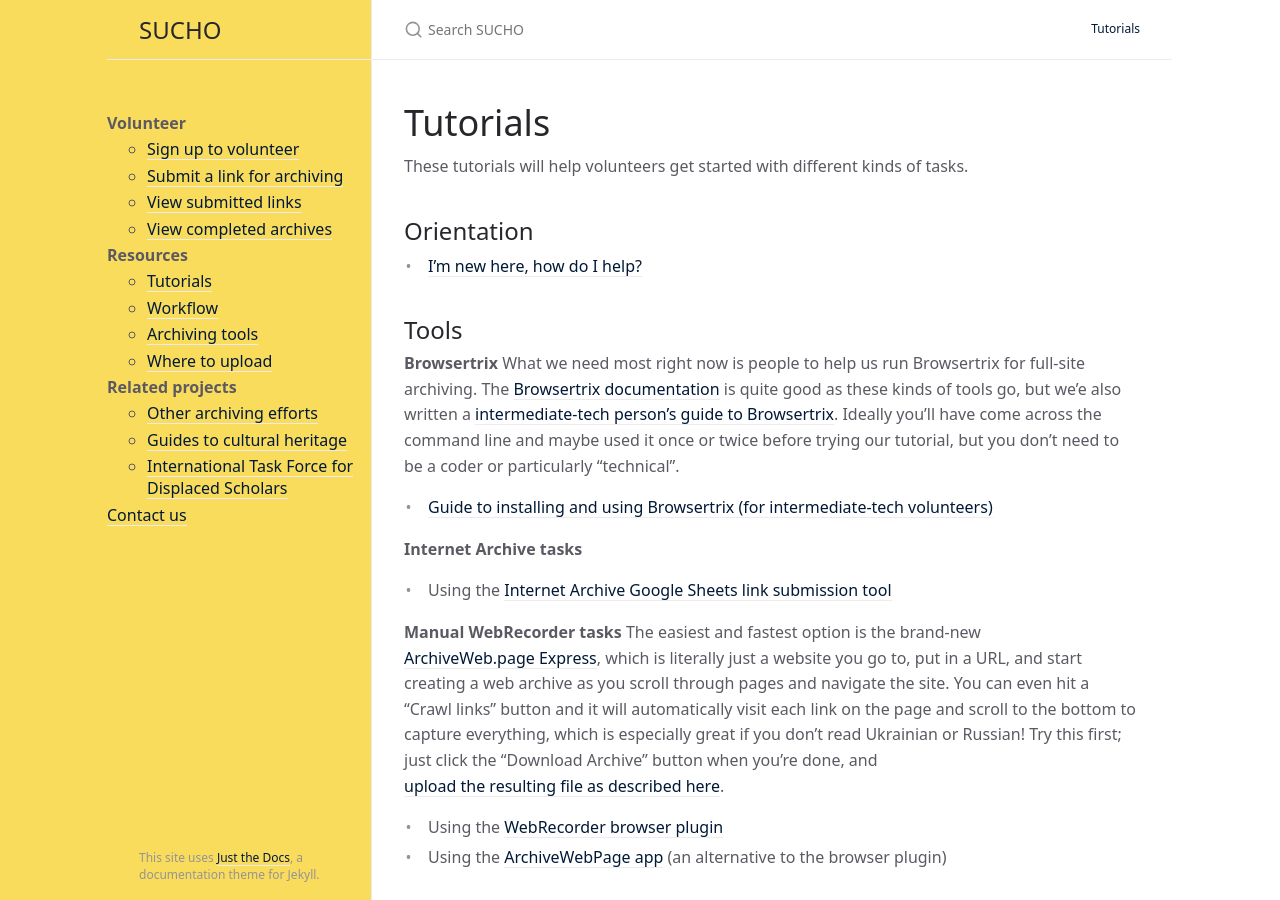
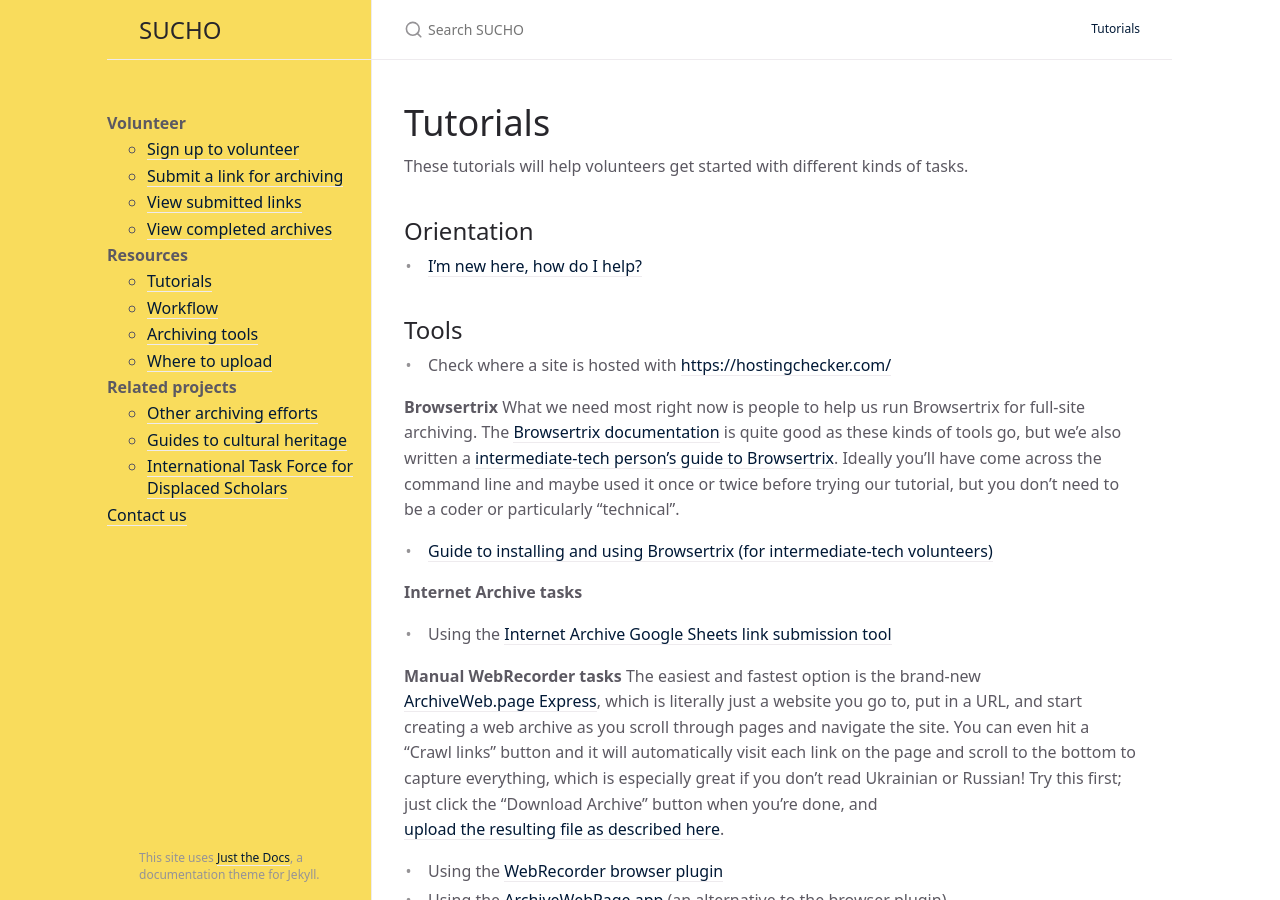
Before and after one commit to sucho-archiving/sucho-archiving.github.io, a Jekyll site: the page built from tutorials.md, in a window 1280 px wide and 900 px high. Built offline with Jekyll 4.4.1, drawn with Linux system fonts in a browser that asks for light colours; our own code applies the rules of GitHub Pages for plain Markdown files.

Commit message:
added link to host checking site

```diff
--- a/tutorials.md
+++ b/tutorials.md
@@ -11,6 +11,8 @@ These tutorials will help volunteers get started with different kinds of tasks.
 * [I'm new here, how do I help?](/orientation)
 
 ## Tools
+
+* Check where a site is hosted with [https://hostingchecker.com/](https://hostingchecker.com/)
 
 **Browsertrix**
 What we need most right now is people to help us run Browsertrix for full-site archiving. The [Browsertrix documentation](https://github.com/webrecorder/browsertrix-crawler) is quite good as these kinds of tools go, but we'e also written a [intermediate-tech person's guide to Browsertrix](browsertrix). Ideally you'll have come across the command line and maybe used it once or twice before trying our tutorial, but you don't need to be a coder or particularly "technical".
```
